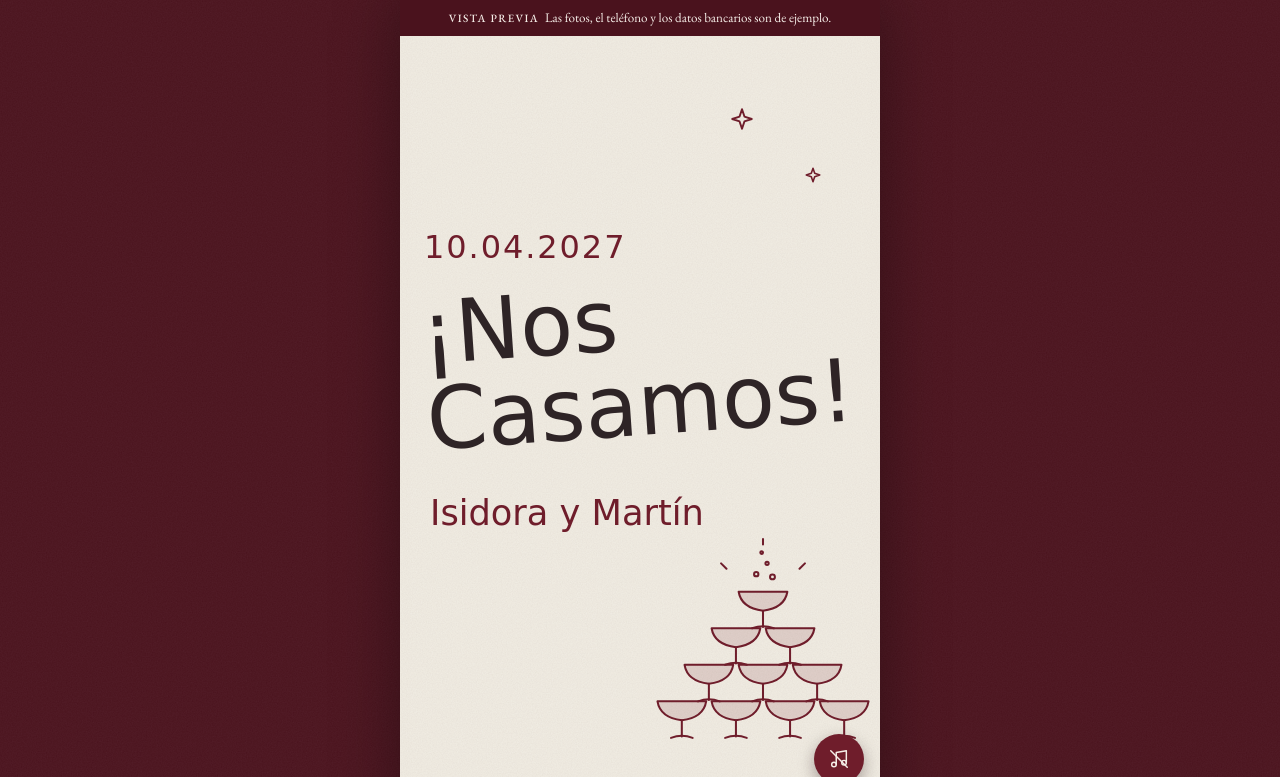
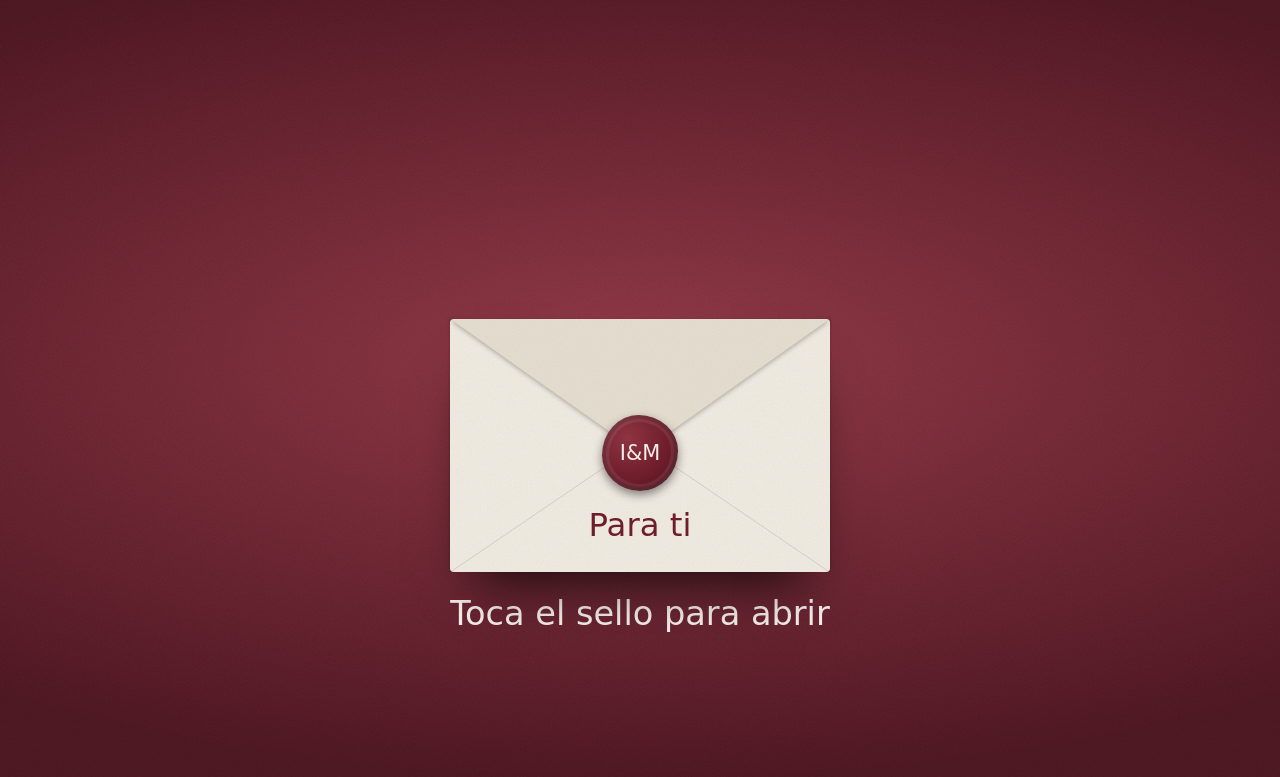
Before and after one commit to rdalbadie-bit/martin-isidora, a plain HTML site: page index.html in a window 1280 px wide. Shown: the top 777 px of the page. Drawn offline with nearby package versions, Linux system fonts and the light colour scheme; a web font is replaced by a local one.

Commit message:
Volver al sobre con sello: tocarlo abre la invitación y parte la música
Sobre de papel con forro de franjas oliva y sello burdeo "I&M" sobre
fondo burdeo. Al tocar el sello (o el sobre) se abre la solapa, sube la
carta, aparece la portada y suena musica.mp3. Se quita el sello pequeño
de la portada y el intento de reproducir sin toque.

Co-Authored-By: Claude Opus 5.5 <noreply@anthropic.com>

```diff
--- a/index.html
+++ b/index.html
@@ -69,6 +69,7 @@
   --wine: #6F1D2B;
   --wine-deep: #4A121D;
   --wine-hi: #8E3442;
+  --paper-2: #E6DFD1;
   --olive: #7B7D58;
   --olive-dark: #5F6143;
   --ink: #2E2426;
@@ -208,46 +209,138 @@ img { display: block; max-width: 100%; height: auto; }
   color: var(--ink-soft);
 }
 .cue svg { width: 18px; height: 18px; animation: bob 1.8s ease-in-out infinite; }
-.gate {
-  display: inline-flex;
+/* ---------- Sobre de entrada: el sello abre la invitación y enciende la música ---------- */
+.intro {
+  --envw: min(84vw, 380px);
+  position: fixed;
+  inset: 0;
+  z-index: 60;
+  display: flex;
+  flex-direction: column;
   align-items: center;
-  gap: 14px;
-  margin-top: 30px;
+  justify-content: center;
+  gap: 24px;
+  padding-block: env(safe-area-inset-top, 0px) env(safe-area-inset-bottom, 0px);
+  padding-left: max(16px, env(safe-area-inset-left, 0px));
+  padding-right: max(16px, env(safe-area-inset-right, 0px));
+  background-color: var(--wine-deep);
+  background-image: var(--grain-light), radial-gradient(110% 70% at 50% 45%, var(--wine-hi), var(--wine-deep) 75%);
+  color: var(--on-wine);
+  cursor: pointer;
+  transition: opacity .9s ease, visibility .9s;
+  -webkit-tap-highlight-color: transparent;
+}
+.intro.gone { opacity: 0; visibility: hidden; pointer-events: none; }
+.stage { padding-top: calc(var(--envw) * .4); }
+.env { position: relative; width: var(--envw); aspect-ratio: 3 / 2; perspective: 1400px; }
+.env-back {
+  position: absolute;
+  inset: 0;
+  border-radius: 4px;
+  background-color: var(--paper);
+  background-image: repeating-linear-gradient(90deg,
+    var(--olive) 0 11px, var(--paper) 11px 21px, var(--olive) 21px 34px, var(--paper) 34px 44px);
+  box-shadow: 0 34px 50px -24px rgba(0, 0, 0, .75);
+}
+.letter {
+  position: absolute;
+  left: 5%;
+  right: 5%;
+  top: 4%;
+  height: 92%;
+  z-index: 2;
+  display: flex;
+  flex-direction: column;
+  align-items: center;
+  gap: 2px;
+  padding-top: 9%;
+  background: var(--white);
+  border-radius: 2px;
+  color: var(--ink);
+  text-align: center;
+  box-shadow: 0 1px 4px rgba(0, 0, 0, .2);
+  transition: transform 1.05s cubic-bezier(.22, .8, .24, 1);
+}
+.letter-names { font-family: var(--font-title); font-size: calc(var(--envw) * .085); line-height: 1.25; }
+.letter-date { font-family: var(--font-hand); font-size: calc(var(--envw) * .075); line-height: 1.1; color: var(--wine); }
+.env.letter-out .letter { transform: translateY(-56%); }
+.env-front { position: absolute; inset: 0; z-index: 3; filter: drop-shadow(0 -1px 1.5px rgba(0, 0, 0, .25)); pointer-events: none; }
+.env-front-shape {
+  position: absolute;
+  inset: 0;
+  border-radius: 4px;
+  clip-path: polygon(0 0, 50% 46%, 100% 0, 100% 100%, 0 100%);
+  background-color: var(--paper);
+  background-image: var(--grain);
+}
+.folds { position: absolute; inset: 0; width: 100%; height: 100%; }
+.folds polyline { fill: none; stroke: rgba(46, 36, 38, .14); stroke-width: 1; vector-effect: non-scaling-stroke; }
+.env-to {
+  position: absolute;
+  left: 0;
+  right: 0;
+  bottom: 9%;
+  text-align: center;
+  font-family: var(--font-hand);
+  font-size: calc(var(--envw) * .085);
+  color: var(--wine);
+}
+.flap {
+  position: absolute;
+  inset: 0;
+  z-index: 4;
+  transform-origin: 50% 0;
+  transition: transform .8s cubic-bezier(.45, .05, .3, 1);
+  filter: drop-shadow(0 2px 2px rgba(0, 0, 0, .25));
+  pointer-events: none;
+}
+.flap-shape {
+  position: absolute;
+  inset: 0;
+  border-radius: 4px 4px 0 0;
+  clip-path: polygon(0 0, 100% 0, 50% 53%);
+  background-color: var(--paper-2);
+  background-image: var(--grain);
+}
+.env.flap-open .flap { transform: rotateX(180deg); }
+.env.flap-back .flap { z-index: 1; }
+.env-seal {
+  position: absolute;
+  left: 50%;
+  top: 53%;
+  z-index: 5;
+  width: calc(var(--envw) * .2);
+  min-width: 60px;
+  aspect-ratio: 1;
+  transform: translate(-50%, -50%);
+  display: grid;
+  place-items: center;
   padding: 0;
   border: 0;
-  background: none;
-  color: var(--wine);
-  font: inherit;
-  cursor: pointer;
-  -webkit-tap-highlight-color: transparent;
-}
-.gate .seal {
-  position: relative;
-  width: 74px;
-  height: 74px;
-  display: grid;
-  place-items: center;
   border-radius: 48% 52% 50% 50% / 53% 47% 53% 47%;
   background: radial-gradient(circle at 34% 30%, var(--wine-hi), var(--wine) 55%, var(--wine-deep));
   color: var(--on-wine);
   font-family: var(--font-title);
-  font-size: 1.3rem;
-  box-shadow: inset 0 0 0 4px rgba(0, 0, 0, .14), inset 0 0 0 7px rgba(255, 255, 255, .08), 0 4px 10px rgba(30, 10, 15, .35);
+  font-size: max(1.1rem, calc(var(--envw) * .055));
+  box-shadow: inset 0 0 0 4px rgba(0, 0, 0, .14), inset 0 0 0 7px rgba(255, 255, 255, .08), 0 4px 10px rgba(0, 0, 0, .45);
+  cursor: pointer;
+  transition: transform .4s cubic-bezier(.5, 0, .75, 0), opacity .4s;
 }
-.gate .seal::after {
+.env-seal::after {
   content: "";
   position: absolute;
   inset: -7px;
-  border: 1px solid var(--wine);
+  border: 1px solid var(--paper);
   border-radius: 50%;
   opacity: 0;
   animation: halo 2.4s ease-out infinite;
 }
-@keyframes halo { 0% { transform: scale(.9); opacity: .7; } 100% { transform: scale(1.35); opacity: 0; } }
-.gate-text { font-family: var(--font-hand); font-size: 1.9rem; }
-.gate:focus-visible .seal { outline: 2px solid var(--wine); outline-offset: 5px; }
-.gate.opened { animation: away .45s ease forwards; }
-@keyframes away { to { opacity: 0; transform: scale(.85); } }
+@keyframes halo { 0% { transform: scale(.9); opacity: .8; } 100% { transform: scale(1.4); opacity: 0; } }
+.env-seal:focus-visible { outline: 2px solid var(--on-wine); outline-offset: 6px; }
+.env.opening .env-seal { transform: translate(-50%, -50%) scale(.5) rotate(-14deg); opacity: 0; }
+.env.opening .env-seal::after { animation: none; }
+.intro-hint { font-family: var(--font-hand); font-size: 2.1rem; line-height: 1.1; transition: opacity .4s; }
+.intro.is-opening .intro-hint { opacity: 0; }
 @keyframes bob { 50% { transform: translateY(5px); } }
 
 /* ---------- Plana 2: cuenta regresiva y lugar ---------- */
@@ -475,6 +568,27 @@ img { display: block; max-width: 100%; height: auto; }
   </defs>
 </svg>
 
+<div class="intro" id="intro">
+  <div class="stage">
+    <div class="env" id="env">
+      <div class="env-back"></div>
+      <div class="letter" aria-hidden="true">
+        <p class="letter-names">Isidora y Martín</p>
+        <p class="letter-date">10.04.2027</p>
+      </div>
+      <div class="env-front">
+        <div class="env-front-shape">
+          <svg class="folds" viewBox="0 0 100 100" preserveAspectRatio="none" aria-hidden="true" focusable="false"><polyline points="0,100 50,49 100,100"/></svg>
+          <span class="env-to" aria-hidden="true">Para ti</span>
+        </div>
+      </div>
+      <div class="flap"><div class="flap-shape"></div></div>
+      <button type="button" class="env-seal" id="seal" aria-label="Abrir la invitación">I&amp;M</button>
+    </div>
+  </div>
+  <p class="intro-hint">Toca el sello para abrir</p>
+</div>
+
 <div class="app">
   <p class="proto"><b>Vista previa</b>Las fotos, el teléfono y los datos bancarios son de ejemplo.</p>
 
@@ -485,10 +599,6 @@ img { display: block; max-width: 100%; height: auto; }
     <p class="cover-date">10.04.2027</p>
     <h1 class="cover-title" id="titulo">¡Nos<br>Casamos!</h1>
     <p class="cover-names">Isidora y Martín</p>
-    <button type="button" class="gate" id="gate">
-      <span class="seal" aria-hidden="true">I&amp;M</span>
-      <span class="gate-text">Toca para abrir</span>
-    </button>
     <svg class="art tower" viewBox="0 0 170 152" fill="none" stroke="currentColor" stroke-width="1.5" stroke-linecap="round" stroke-linejoin="round" aria-hidden="true" focusable="false">
       <use href="#coupe" x="65" y="35"/>
       <use href="#coupe" x="45" y="62"/><use href="#coupe" x="85" y="62"/>
@@ -497,7 +607,7 @@ img { display: block; max-width: 100%; height: auto; }
       <circle cx="80" cy="26" r="1.6"/><circle cx="88" cy="18" r="1.2"/><circle cx="92" cy="28" r="1.8"/><circle cx="84" cy="10" r="1"/>
       <path d="M58 22 l-4 -4 M112 22 l4 -4 M85 4 v-4"/>
     </svg>
-    <p class="cue" id="cue" aria-hidden="true" hidden>desliza
+    <p class="cue" aria-hidden="true">desliza
       <svg viewBox="0 0 24 24" fill="none" stroke="currentColor" stroke-width="1.6" stroke-linecap="round" stroke-linejoin="round"><path d="M6 9l6 6 6-6"/></svg>
     </p>
   </section>
@@ -872,7 +982,7 @@ img { display: block; max-width: 100%; height: auto; }
   });
   update();
   /* ===== Música: archivo musica.mp3 (un archivo de audio suena aunque el iPhone esté en silencio) ===== */
-  const audio = $('bgm'), musicBtn = $('music-btn'), gate = $('gate'), cue = $('cue'), root = document.documentElement;
+  const audio = $('bgm'), musicBtn = $('music-btn'), intro = $('intro'), env = $('env'), root = document.documentElement;
   const GESTOS = ['click', 'touchend', 'keydown'];
   let opened = false, wantMusic = true, resumeOnShow = false;
   audio.volume = 0.8;
@@ -895,24 +1005,35 @@ img { display: block; max-width: 100%; height: auto; }
   });
   audio.addEventListener('pause', () => setBtn(false));
 
-  function openInvite() {
+  // Tocar el sello (o el sobre) lo abre: la carta sube, aparece la invitación y parte la música.
+  function reveal() {
+    intro.classList.add('gone');
+    root.classList.remove('locked');
+    setTimeout(() => { intro.hidden = true; }, reduce ? 0 : 950);
+  }
+  function openInvite(e) {
     if (opened) return;
     opened = true;
-    root.classList.remove('locked');
-    gate.classList.add('opened');
-    setTimeout(() => { gate.hidden = true; cue.hidden = false; }, reduce ? 0 : 450);
+    if (wantMusic && audio.paused) play(e && e.type ? 'sobre ' + e.type : 'sobre').catch(() => {});
+    intro.classList.add('is-opening');
+    if (reduce) { reveal(); return; }
+    env.classList.add('opening');
+    setTimeout(() => env.classList.add('flap-open'), 380);
+    setTimeout(() => env.classList.add('flap-back', 'letter-out'), 1180);
+    setTimeout(reveal, 2400);
   }
-  // Cualquier toque (o deslizar el dedo) abre la invitación y enciende la música.
+  intro.addEventListener('click', openInvite);
+  intro.addEventListener('touchend', openInvite);
+
+  // Respaldo: si el primer intento no logró sonar, cualquier toque siguiente vuelve a intentarlo.
   function onGesture(e) {
     if (e.target && e.target.closest && e.target.closest('#music-btn')) return;
-    openInvite();
     if (wantMusic && audio.paused) play(e.type).catch(() => {});
   }
   GESTOS.forEach(t => document.addEventListener(t, onGesture, true));
 
   musicBtn.addEventListener('click', () => {
-    openInvite();
-    if (audio.paused) { wantMusic = true; play().catch(() => {}); }
+    if (audio.paused) { wantMusic = true; play('botón').catch(() => {}); }
     else { wantMusic = false; audio.pause(); }
   });
   document.addEventListener('visibilitychange', () => {
@@ -920,10 +1041,8 @@ img { display: block; max-width: 100%; height: auto; }
     else if (resumeOnShow && wantMusic) { resumeOnShow = false; play().catch(() => {}); }
   });
 
-  // Los celulares no dejan sonar una página sin un toque. Se intenta igual al cargar:
-  // si el navegador lo permite, la invitación se abre sola con música.
+  // La invitación queda tapada por el sobre hasta tocar el sello.
   root.classList.add('locked');
-  play().then(openInvite).catch(() => { /* hace falta un toque: se muestra el sello */ });
 
 })();
 </script>
```
